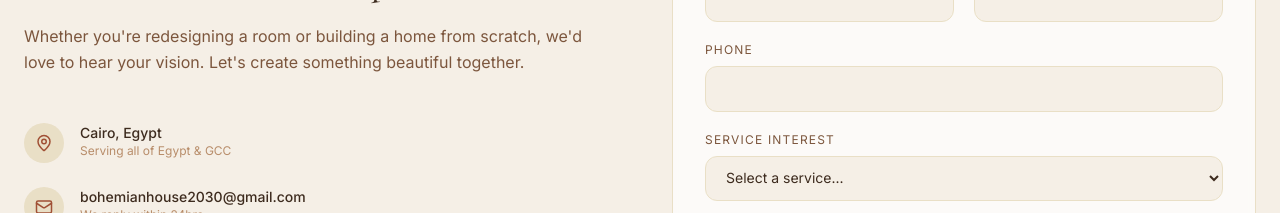
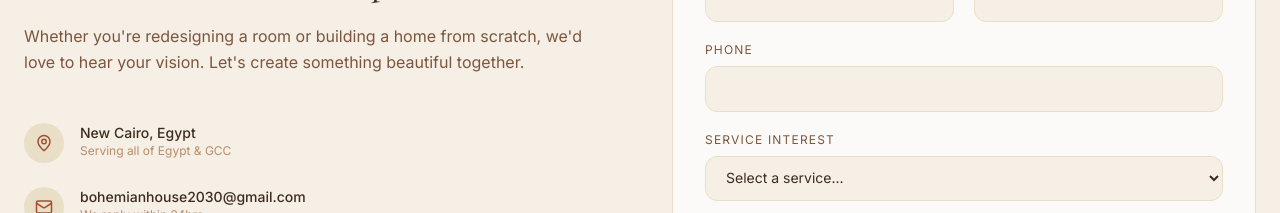
Before and after one commit to s7so/bohemian-house, a React (Vite) app: page / in a window 1280 px wide. Shown: the part 5420-5633 px from the top of the page. Built offline with nearby package versions, Linux system fonts and the light colour scheme; no server answers; a web font is replaced by a local one.

Commit message:
File changes

```diff
--- a/src/components/ContactSection.jsx
+++ b/src/components/ContactSection.jsx
@@ -30,7 +30,7 @@ export default function ContactSection() {
 
             <div className="space-y-6">
               {[
-                { icon: <MapPin size={18} />, label: 'Cairo, Egypt', sub: 'Serving all of Egypt & GCC' },
+                { icon: <MapPin size={18} />, label: 'New Cairo, Egypt', sub: 'Serving all of Egypt & GCC' },
                 { icon: <Mail size={18} />, label: 'bohemianhouse2030@gmail.com', sub: 'We reply within 24hrs' },
                 { icon: <Phone size={18} />, label: '+20 10 24988931', sub: 'Sun–Thu, 9am–6pm' },
               ].map((item, i) => (
```
